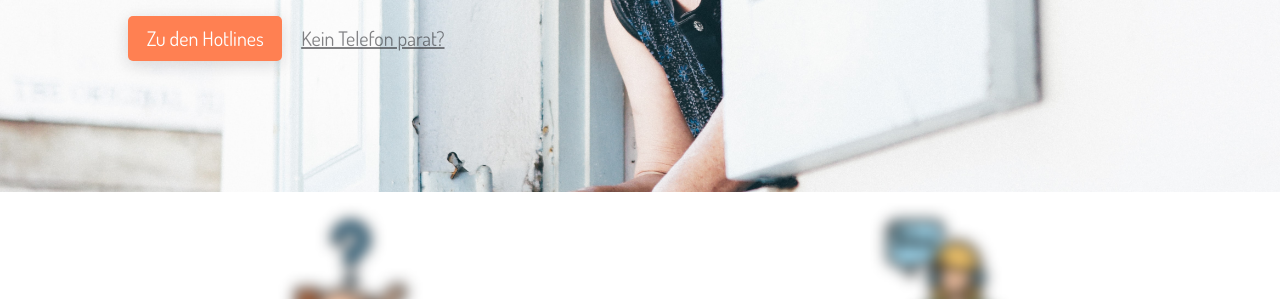
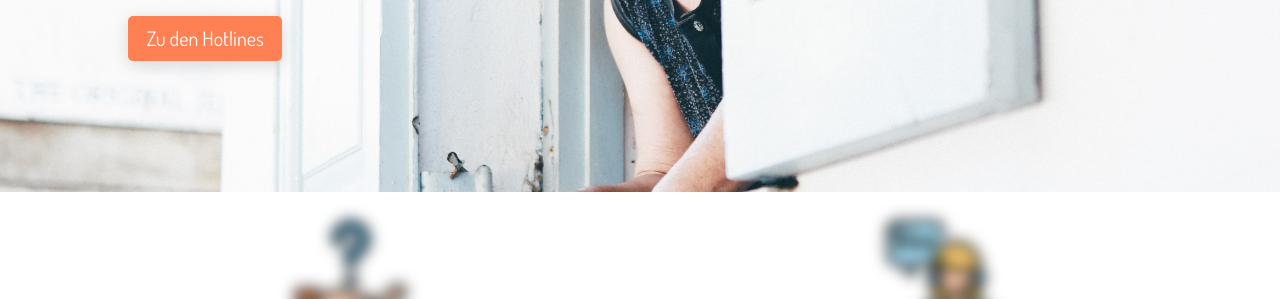
Before and after one commit to Fr13dr1ch/FrontpageGemeinschaftOnline, a plain HTML site: page index.html in a window 1280 px wide. Shown: the part 334-633 px from the top of the page. Drawn offline with Linux system fonts and the light colour scheme.

Commit message:
Disabled: "Kein Telefon parat"

```diff
--- a/index.html
+++ b/index.html
@@ -194,7 +194,7 @@
 
         <div class="flex flex-wrap items-center gap-sm">
           <a href="#hotlines" class="btn btn--primary">Zu den Hotlines</a>
-          <a href="#" class="color-inherit btn--disabled">Kein Telefon parat?</a>
+          <!--<a href="#" class="color-inherit btn--disabled">Kein Telefon parat?</a>-->
         </div>
       </div>
     </div>
```
